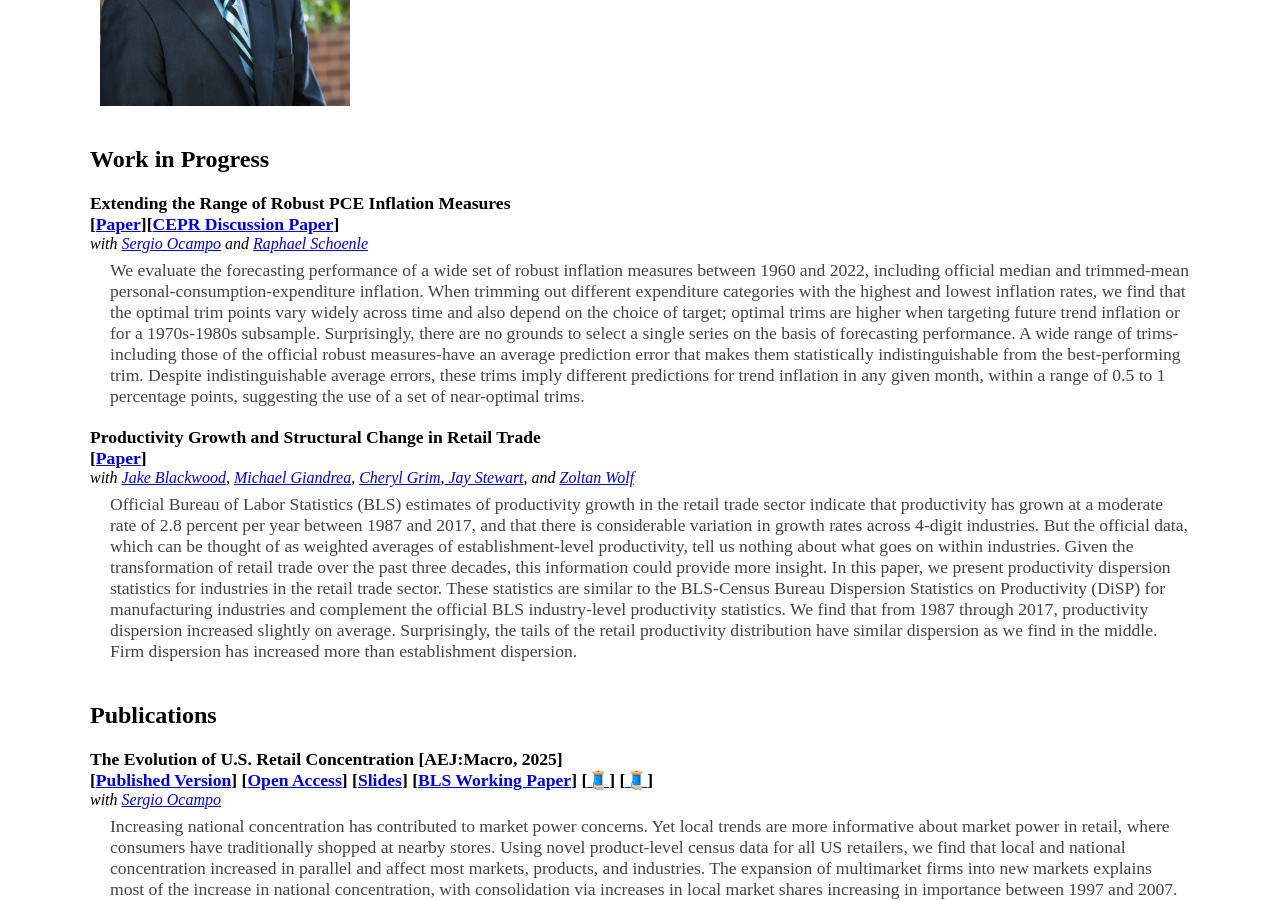
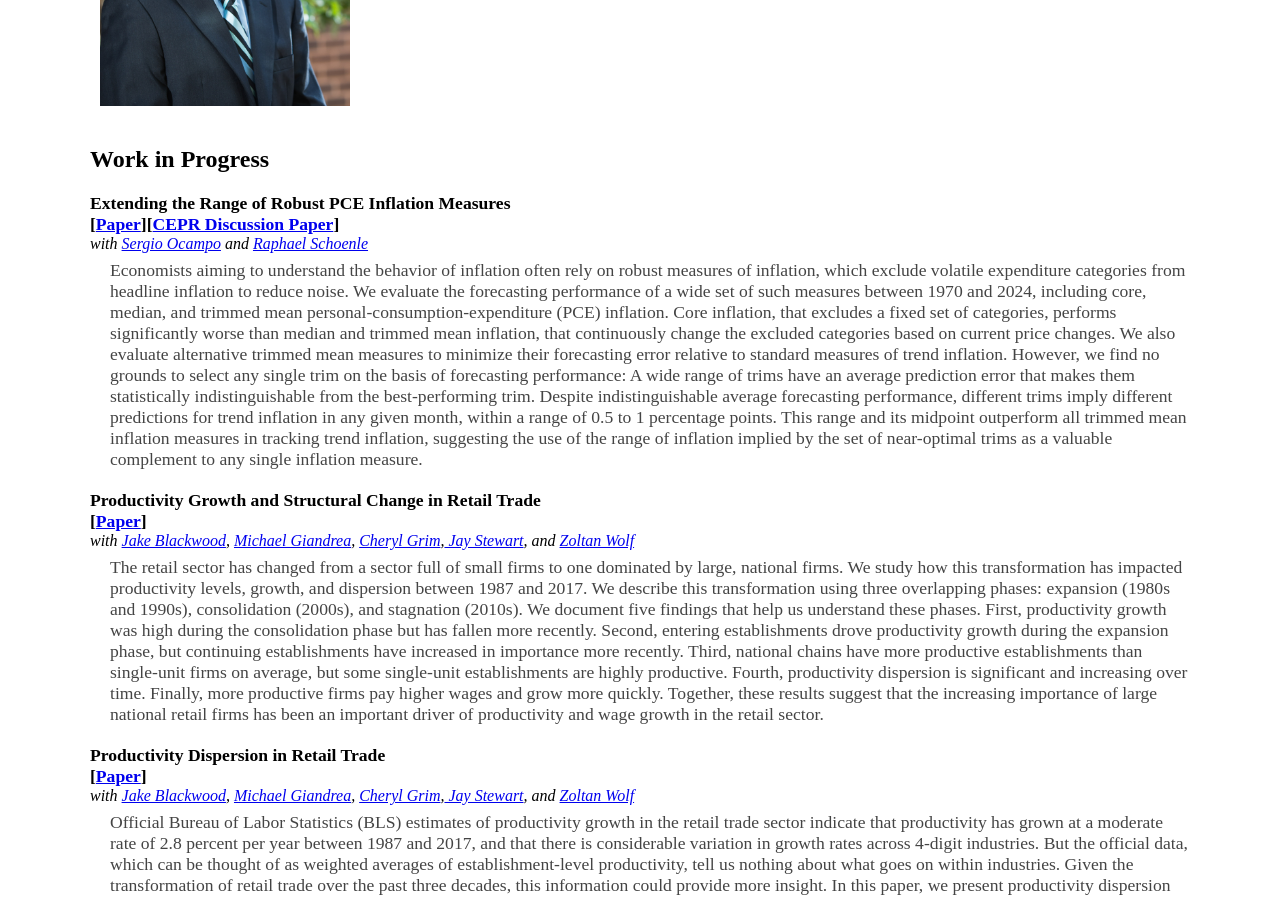
Before and after one commit to dominic-smith/dominic-smith.github.io, a Jekyll site: the page built from index.md, in a window 1280 px wide and 900 px high, scrolled down 406 px. Built offline with Jekyll 4.4.1, drawn with Linux system fonts in a browser that asks for light colours; some of the changed text lies outside the part shown.

Commit message:
Update index.md

```diff
--- a/index.md
+++ b/index.md
@@ -38,9 +38,16 @@ layout: default
 
   <div class="paper">Extending the Range of Robust PCE Inflation Measures <br> [<a href="https://arxiv.org/pdf/2207.12494" rel="noopener noreferrer" target="_blank">Paper</a>][<a href="https://cepr.org/active/publications/discussion_papers/dp.php?dpno=17485" rel="noopener noreferrer" target="_blank">CEPR Discussion Paper</a>]</div>
                 <div class="coauthors"> with <a href="https://sites.google.com/site/sergiocampod" rel="noopener noreferrer" target="_blank">Sergio Ocampo</a> and <a href="https://people.brandeis.edu/~schoenle/" rel="noopener noreferrer" target="_blank">Raphael Schoenle</a> </div>
- <div class="summary">We evaluate the forecasting performance of a wide set of robust inflation measures between 1960 and 2022, including official median and trimmed-mean personal-consumption-expenditure inflation. When trimming out different expenditure categories with the highest and lowest inflation rates, we find that the optimal trim points vary widely across time and also depend on the choice of target; optimal trims are higher when targeting future trend inflation or for a 1970s-1980s subsample. Surprisingly, there are no grounds to select a single series on the basis of forecasting performance. A wide range of trims-including those of the official robust measures-have an average prediction error that makes them  statistically indistinguishable from the best-performing trim. Despite indistinguishable average errors, these trims imply different predictions for trend inflation in any given month, within a range of 0.5 to 1 percentage points, suggesting the use of a set of near-optimal trims.  </div>
+ <div class="summary">Economists aiming to understand the behavior of inflation often rely on robust measures of inflation, which exclude volatile expenditure categories from headline inflation to reduce noise. We evaluate the forecasting performance of a wide set of such measures between 1970 and 2024, including core, median, and trimmed mean personal-consumption-expenditure (PCE) inflation. Core inflation, that excludes a fixed set of categories, performs significantly worse than median and trimmed mean inflation, that continuously change the excluded categories based on current price changes. We also evaluate alternative trimmed mean measures to minimize their forecasting error relative to standard measures of trend inflation. However, we find no grounds to select any single trim on the basis of forecasting performance: A wide range of trims have an average prediction error that makes them statistically indistinguishable from the best-performing trim. Despite indistinguishable average forecasting performance, different trims imply different predictions for trend inflation in any given month, within a range of 0.5 to 1 percentage points. This range and its midpoint outperform all trimmed mean inflation measures in tracking trend inflation, suggesting the use of the range of inflation implied by the set of near-optimal trims as a valuable complement to any single inflation measure.  </div>
 
    <div class="paper">Productivity Growth and Structural Change in Retail Trade <br> [<a href="https://ideas.repec.org/p/cen/wpaper/23-60.html" rel="noopener noreferrer" target="_blank">Paper</a>]</div>
+                <div class="coauthors"> with <a href="https://www.amherst.edu/people/facstaff/jblackwood" rel="noopener noreferrer" target="_blank">Jake Blackwood</a>, <a href="https://www.bls.gov/dpr/authors/giandrea.htm" rel="noopener noreferrer" target="_blank">Michael Giandrea</a>, <a href="https://scholar.google.com/citations?user=QI1W0ckAAAAJ&hl=en" rel="noopener noreferrer" target="_blank">Cheryl Grim</a>,<a href="https://scholar.google.com/citations?user=dv8tVWIAAAAJ&hl=en" rel="noopener noreferrer" target="_blank">    Jay Stewart</a>, and <a href="https://newlighttechnologies.com/staff/zoltan-wolf" rel="noopener noreferrer" target="_blank">Zoltan Wolf</a> </div>
+ <div class="summary">The retail sector has changed from a sector full of small firms to one dominated by large, national firms. We study how this transformation has impacted productivity levels, growth, and dispersion between 1987 and 2017. We describe this transformation using three overlapping phases: expansion (1980s and 1990s), consolidation (2000s), and stagnation (2010s). We document five findings that help us understand these phases. First, productivity growth was high during the consolidation phase but has fallen more recently. Second, entering establishments drove
+productivity growth during the expansion phase, but continuing establishments have increased in importance more recently. Third, national chains have more productive establishments than
+single-unit firms on average, but some single-unit establishments are highly productive. Fourth, productivity dispersion is significant and increasing over time. Finally, more productive firms pay
+higher wages and grow more quickly. Together, these results suggest that the increasing importance of large national retail firms has been an important driver of productivity and wage growth in the retail sector. </div>
+
+   <div class="paper">Productivity Dispersion in Retail Trade <br> [<a href="https://www2.census.gov/library/working-papers/2023/adrm/ces/CES-WP-23-60.pdf" rel="noopener noreferrer" target="_blank">Paper</a>]</div>
                 <div class="coauthors"> with <a href="https://www.amherst.edu/people/facstaff/jblackwood" rel="noopener noreferrer" target="_blank">Jake Blackwood</a>, <a href="https://www.bls.gov/dpr/authors/giandrea.htm" rel="noopener noreferrer" target="_blank">Michael Giandrea</a>, <a href="https://scholar.google.com/citations?user=QI1W0ckAAAAJ&hl=en" rel="noopener noreferrer" target="_blank">Cheryl Grim</a>,<a href="https://scholar.google.com/citations?user=dv8tVWIAAAAJ&hl=en" rel="noopener noreferrer" target="_blank">    Jay Stewart</a>, and <a href="https://newlighttechnologies.com/staff/zoltan-wolf" rel="noopener noreferrer" target="_blank">Zoltan Wolf</a> </div>
  <div class="summary">Official Bureau of Labor Statistics (BLS) estimates of productivity growth in the retail trade sector indicate that productivity has grown at a moderate rate of 2.8 percent per year between 1987 and 2017, and that there is considerable variation in growth rates across 4-digit industries. But the official data, which can be thought of as weighted averages of establishment-level productivity, tell us nothing about what goes on within industries. Given the transformation of retail trade over the past three decades, this information could provide more insight. In this paper, we present productivity dispersion statistics for industries in the retail trade sector. These statistics are similar to the BLS-Census Bureau Dispersion Statistics on Productivity (DiSP) for manufacturing industries and complement the official BLS industry-level productivity statistics. We find that from 1987 through 2017, productivity dispersion increased slightly on average. Surprisingly, the tails of the retail productivity distribution have similar dispersion as we find in the middle. Firm dispersion has increased more than establishment dispersion. </div>
 
@@ -74,7 +81,7 @@ layout: default
                <div class="links">[<a href="https://www.bls.gov/opub/mlr/2024/article/a-consumption-measure-for-automobiles.htm" target="_blank">Paper</a>]</div>
    <div class="summary"> In this article, we estimate consumption of automobiles by using a user-cost approach and data from the Consumer Expenditure Surveys Interview Survey (CE). The user-cost approach is a method for valuing the flow of services from long-lived goods. A key input into user cost is the depreciation of the good, which we estimate by using purchase data from the CE.</div>
 
-                <div class="paper">Enhancing Import and Export Price Indexes: A New Methodology Using Administrative Trade Data, Monthly Labor Review (2024)</div>
+                <div class="paper">Enhancing Import and Export Price Indexes: A New Methodology Using Administrative Trade Data, BLS Working Paper (2024)</div>
                 <div class="coauthors"> with Austin Enderson-Ohrt, Matthew Fisher, Christopher Grant, Angel Wong, and Benjamin Wullbrandt</div>
                <div class="links">[<a href="https://www.bls.gov/osmr/research-papers/2024/pdf/ec240080.pdf" target="_blank">Paper</a>]</div>
    <div class="summary"> U.S. import and export price indexes (MXPI) replaced unit value indexes forty years ago, given quality concerns of mismeasurement due to unit value bias. The administrative trade data underlying the unit values have greatly improved since that time as have index calculation methods and processing capabilities of computers. The transaction records are now more detailed, available electronically, and compiled monthly with little delay. Academic researchers use the administrative trade data to calculate unit values and study firms’ pricing decisions. Moreover, other national statistical offices (NSOs) produce unit value indexes based on administrative trade data. The U.S. Bureau of Labor Statistics will begin using these data for about 40 percent of the MXPI beginning in 2025. Years of research show that the characteristics available in the data allow detailed items to be constructed that mimic a matched-item model. In fact, we estimate that using the administrative trade data for the MXPI between 2017 and 2023 would have had little impact on both import and export price index levels, changing them by less than one percentage point.</div>
```
